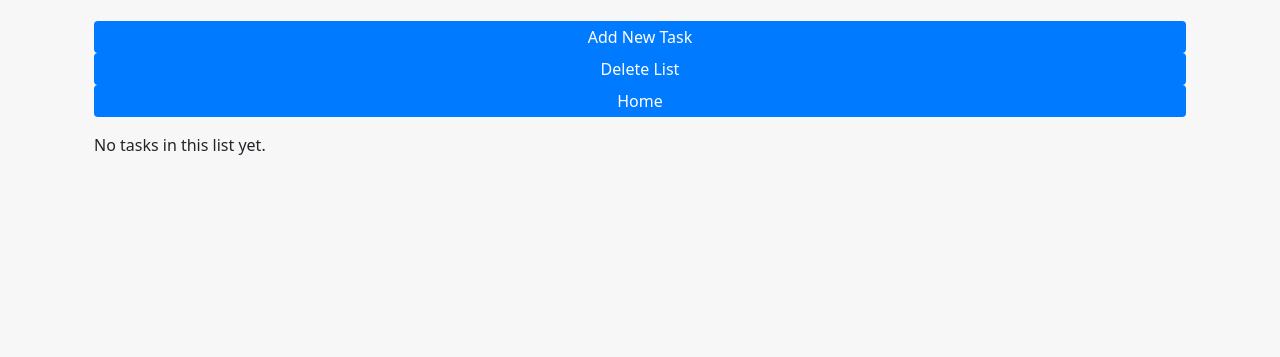
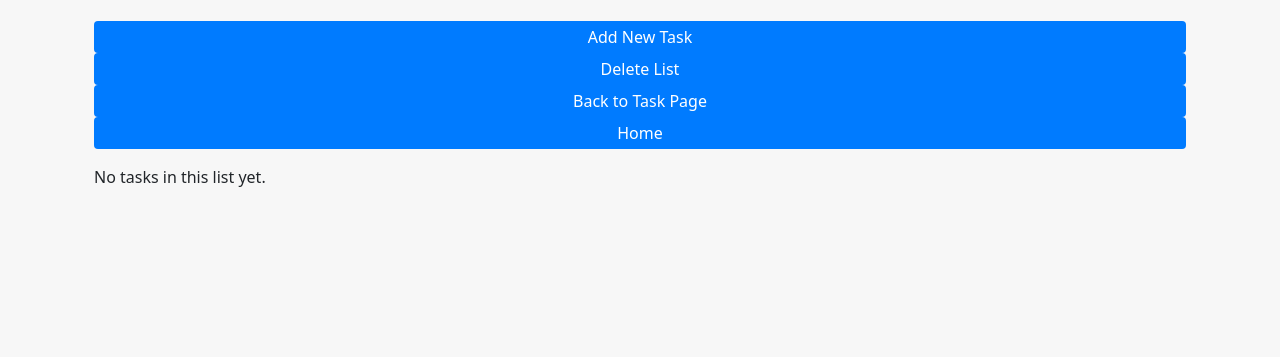
Before and after one commit to MaksonSt/to-do-app, a Django app: template to_do_project/templates/todo/menu_task_list.html in a window 1280 px wide. Shown: the part 123-480 px from the top of the page. Run offline with Django 5.2, Linux system fonts and the light colour scheme; the template is opened without the code that fills it, so the values that code supplies are empty.

Commit message:
Add "Back to Task Page" button.

```diff
--- a/to_do_project/templates/todo/menu_task_list.html
+++ b/to_do_project/templates/todo/menu_task_list.html
@@ -9,6 +9,7 @@
     <div class="task-actions mb-3">
         <a href="{% url 'todo_lists:add_task_to_list' tasklist.pk %}  " class="btn btn-primary btn-sm me-2">Add New Task</a>
         <a href="{% url 'todo_lists:delete_list' tasklist.pk %}" class="btn btn-danger btn-sm me-2">Delete List</a>
+        <a href="{% url 'to_do_app:task-list'%}" class="btn btn-danger btn-sm me-2">Back to Task Page</a>
         <a href="{% url 'to_do_app:Home' %}" class="btn btn-outline-secondary btn-sm">Home</a>
     </div>
 
```
